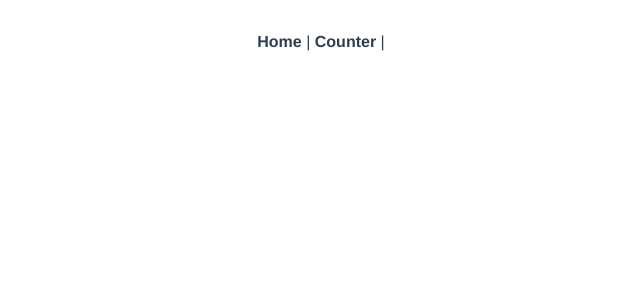
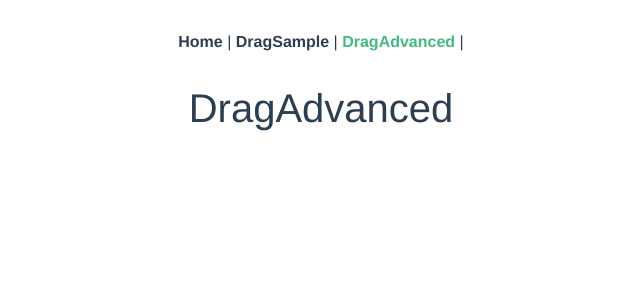
Before and after one commit to isjeady/corso-vue-js-application, a Vue app: page /dragadvanced in a window 1280 px wide. Shown: the top 300 px of the page, without its empty margins (319-959 px from the left). Built offline with nearby package versions, Linux system fonts and the light colour scheme.

Commit message:
Init Drag & Drop

```diff
--- a/src/views/About.vue
+++ b/src/components/DragAdvanced.vue
@@ -1,5 +1,5 @@
 <template>
   <div class="about">
-    <h1>This is an about page</h1>
+    <h1>DragAdvanced</h1>
   </div>
 </template>
--- /dev/null
+++ b/src/components/DragSample.vue
@@ -0,0 +1,5 @@
+<template>
+  <div class="about">
+    <h1>DragSample</h1>
+  </div>
+</template>
--- a/src/router.js
+++ b/src/router.js
@@ -1,7 +1,8 @@
 import Vue from 'vue'
 import Router from 'vue-router'
 import Home from './views/Home.vue'
-import Counter from './components/Counter.vue'
+import DragAdvanced from './components/DragAdvanced.vue'
+import DragSample from './components/DragSample.vue'
 
 Vue.use(Router)
 
@@ -15,17 +16,14 @@ export default new Router({
       component: Home
     },
     {
-      path: '/counter',
-      component: Counter,
-      name: 'counter',
+      path: '/dragsample',
+      component: DragSample,
+      name: 'dragsample',
     },
     {
-      path: '/about',
-      name: 'about',
-      // route level code-splitting
-      // this generates a separate chunk (about.[hash].js) for this route
-      // which is lazy-loaded when the route is visited.
-      component: () => import(/* webpackChunkName: "about" */ './views/About.vue')
-    }
+      path: '/dragadvanced',
+      component: DragAdvanced,
+      name: 'dragadvanced',
+    },
   ]
 })
--- a/src/views/Navigator.vue
+++ b/src/views/Navigator.vue
@@ -1,7 +1,8 @@
 <template>
   <div id="nav" >
     <router-link :to="{ name : 'home'}">Home</router-link> |
-    <router-link :to="{ name : 'counter'}">Counter</router-link> |
+    <router-link :to="{ name : 'dragsample'}">DragSample</router-link> |
+    <router-link :to="{ name : 'dragadvanced'}">DragAdvanced</router-link> |
 <!--     <router-link :to="{ name : 'newpost'}">New Post</router-link> |
     <router-link :to="{ name : 'listpost'}">List Post</router-link> | -->
   </div>
```
